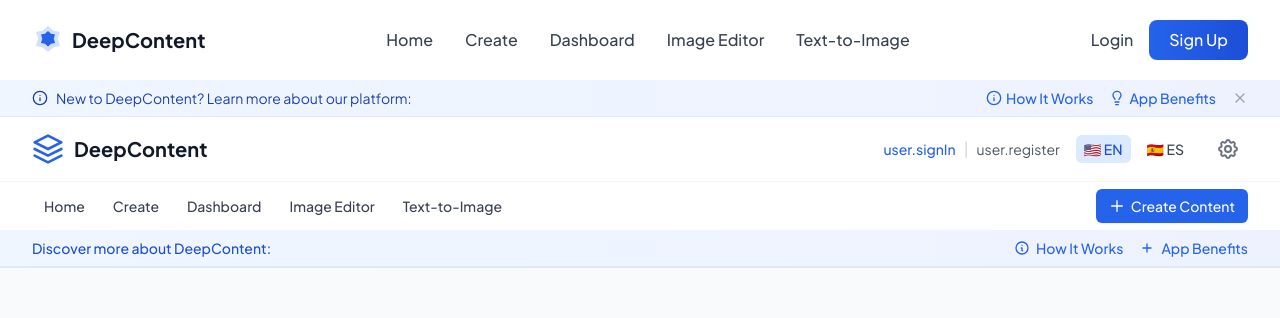
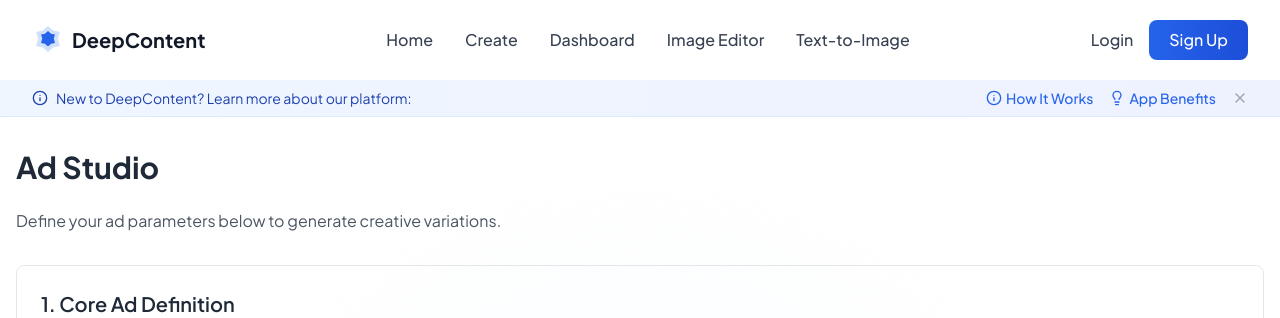
Before and after one commit to scottaicode/deepcontent-ai, a Next.js app: page /ad-studio in a window 1280 px wide. Shown: the top 318 px of the page. Built offline with nearby package versions, Linux system fonts and the light colour scheme; no server answers.

Commit message:
fix(admaker): remove AppShell wrapper from AdStudio page to fix double header

```diff
--- a/src/app/ad-studio/page.tsx
+++ b/src/app/ad-studio/page.tsx
@@ -1,7 +1,8 @@
 "use client";
 
 import React, { useState } from 'react';
-import AppShell from '@/components/AppShell';
+// Removed AppShell import as it's likely provided by a root layout
+// import AppShell from '@/components/AppShell';
 import { AdStudioForm } from '@/components/AdStudio/AdStudioForm';
 import { useToast } from '@/lib/hooks/useToast';
 
@@ -82,9 +83,13 @@ export default function AdStudioPage() {
     }
   };
 
+  // Return only the page-specific content, assuming AppShell is in the root layout
   return (
-    <AppShell>
     <div className="container mx-auto px-4 py-8">
+      {/* Add back a page title */}
+      <h1 className="text-3xl font-bold mb-6 text-gray-800 dark:text-white">Ad Studio</h1>
+      <p className="mb-8 text-gray-600 dark:text-gray-300">Define your ad parameters below to generate creative variations.</p>
+
       {/* Render the Form */}
       <AdStudioForm onSubmit={handleAdSubmit} isLoading={isLoading} />
 
@@ -112,8 +117,6 @@ export default function AdStudioPage() {
           </div>
         )}
       </div>
-
     </div>
-    </AppShell>
   );
 }
```
Lines whose indentation alone changed are shown as unchanged.
